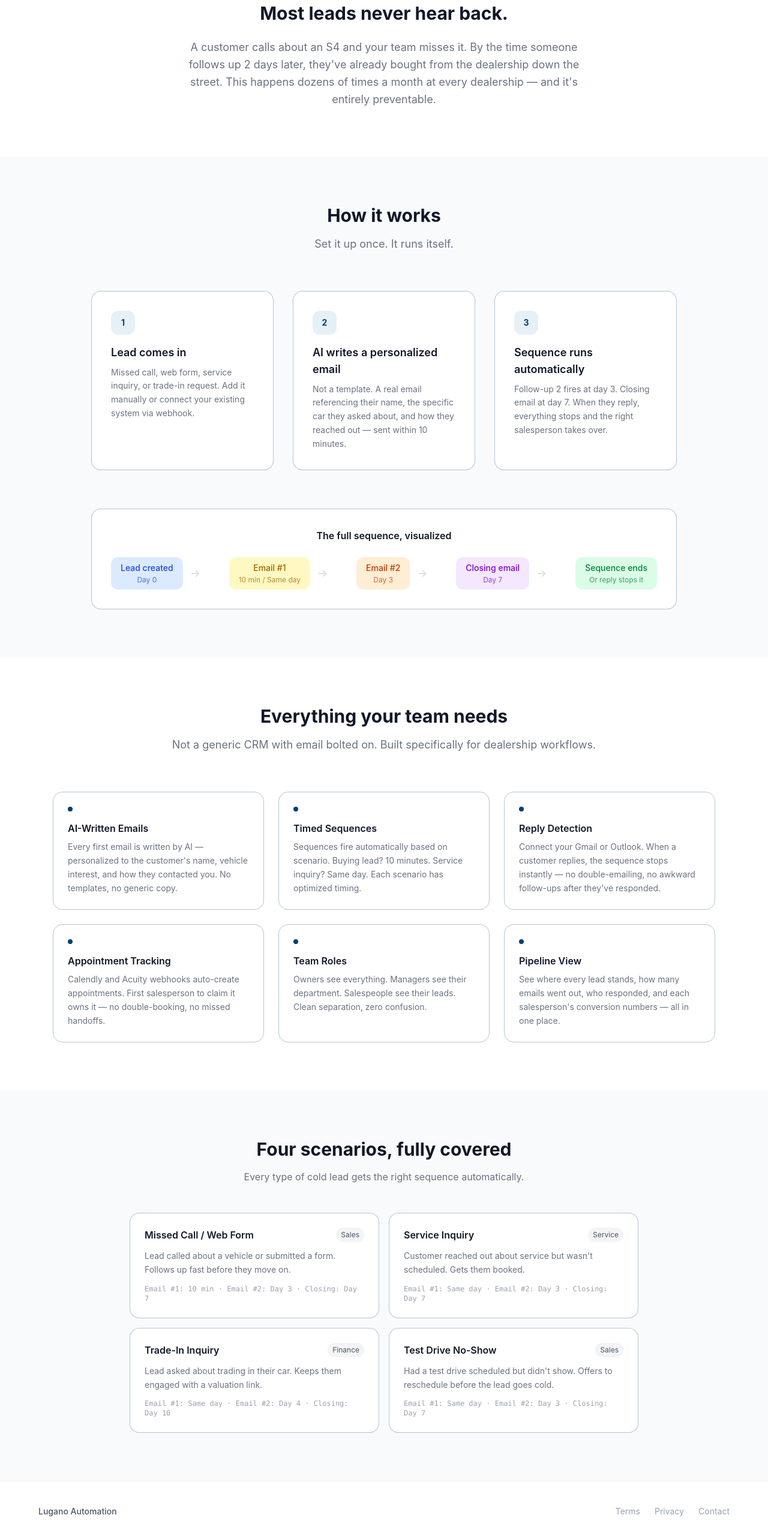
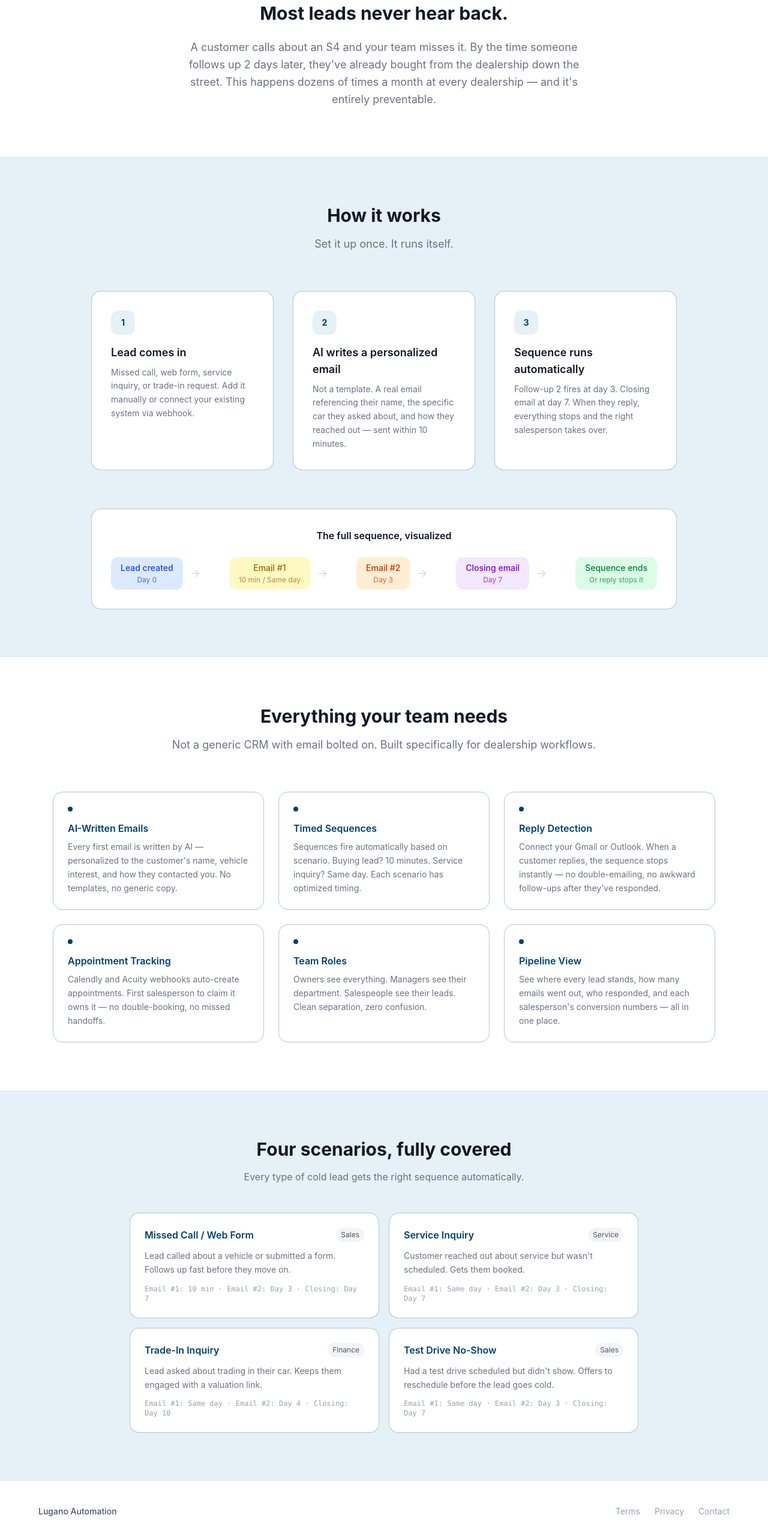
Before and after one commit to SolariAutomation/lugano-landing, a Next.js app: page / in a window 1280 px wide. Shown: the part 844-3410 px from the top of the page at 60% size. Built offline with nearby package versions, Linux system fonts and the light colour scheme.

Commit message:
Add blue to how-it-works + scenarios sections, blue feature titles

```diff
--- a/app/page.tsx
+++ b/app/page.tsx
@@ -67,7 +67,7 @@ export default function HomePage() {
       </section>
 
       {/* How it works */}
-      <section id="how-it-works" className="bg-gray-50 py-20">
+      <section id="how-it-works" className="bg-[#e6f0f7] py-20">
         <div className="max-w-5xl mx-auto px-6">
           <AnimateIn>
           <div className="text-center mb-16">
@@ -134,7 +134,8 @@ export default function HomePage() {
       </section>
 
       {/* Features */}
-      <section id="features" className="max-w-6xl mx-auto px-6 py-20">
+      <section id="features" className="bg-white py-20">
+        <div className="max-w-6xl mx-auto px-6">
         <div className="text-center mb-16">
           <h2 className="text-3xl font-bold mb-4">Everything your team needs</h2>
           <p className="text-gray-500 text-lg">Not a generic CRM with email bolted on. Built specifically for dealership workflows.</p>
@@ -173,18 +174,19 @@ export default function HomePage() {
             },
           ].map((f, i) => (
             <AnimateIn key={f.title} delay={i * 80} direction="up">
-            <div className="border border-[#00406e]/30 rounded-2xl p-6 hover:shadow-sm transition h-full">
+            <div className="border border-[#00406e]/30 rounded-2xl p-6 hover:shadow-sm transition h-full hover:border-[#00406e]/60">
               <div className="w-2 h-2 rounded-full bg-[#00406e] mb-4"></div>
-              <h3 className="font-semibold text-gray-900 mb-2">{f.title}</h3>
+              <h3 className="font-semibold text-[#00406e] mb-2">{f.title}</h3>
               <p className="text-gray-500 text-sm leading-relaxed">{f.desc}</p>
             </div>
             </AnimateIn>
           ))}
         </div>
+        </div>
       </section>
 
       {/* Scenarios */}
-      <section id="scenarios" className="bg-gray-50 py-20">
+      <section id="scenarios" className="bg-[#e6f0f7] py-20">
         <div className="max-w-4xl mx-auto px-6">
           <div className="text-center mb-12">
             <h2 className="text-3xl font-bold mb-4">Four scenarios, fully covered</h2>
@@ -220,7 +222,7 @@ export default function HomePage() {
               <AnimateIn key={s.name} delay={i * 100} direction="up">
                 <div className="bg-white border border-[#00406e]/30 rounded-2xl p-6 h-full">
                   <div className="flex items-start justify-between mb-3">
-                    <h3 className="font-semibold text-gray-900">{s.name}</h3>
+                    <h3 className="font-semibold text-[#00406e]">{s.name}</h3>
                     <span className="text-xs bg-gray-100 text-gray-600 px-2 py-1 rounded-full">{s.dept}</span>
                   </div>
                   <p className="text-gray-500 text-sm mb-3 leading-relaxed">{s.desc}</p>
```
